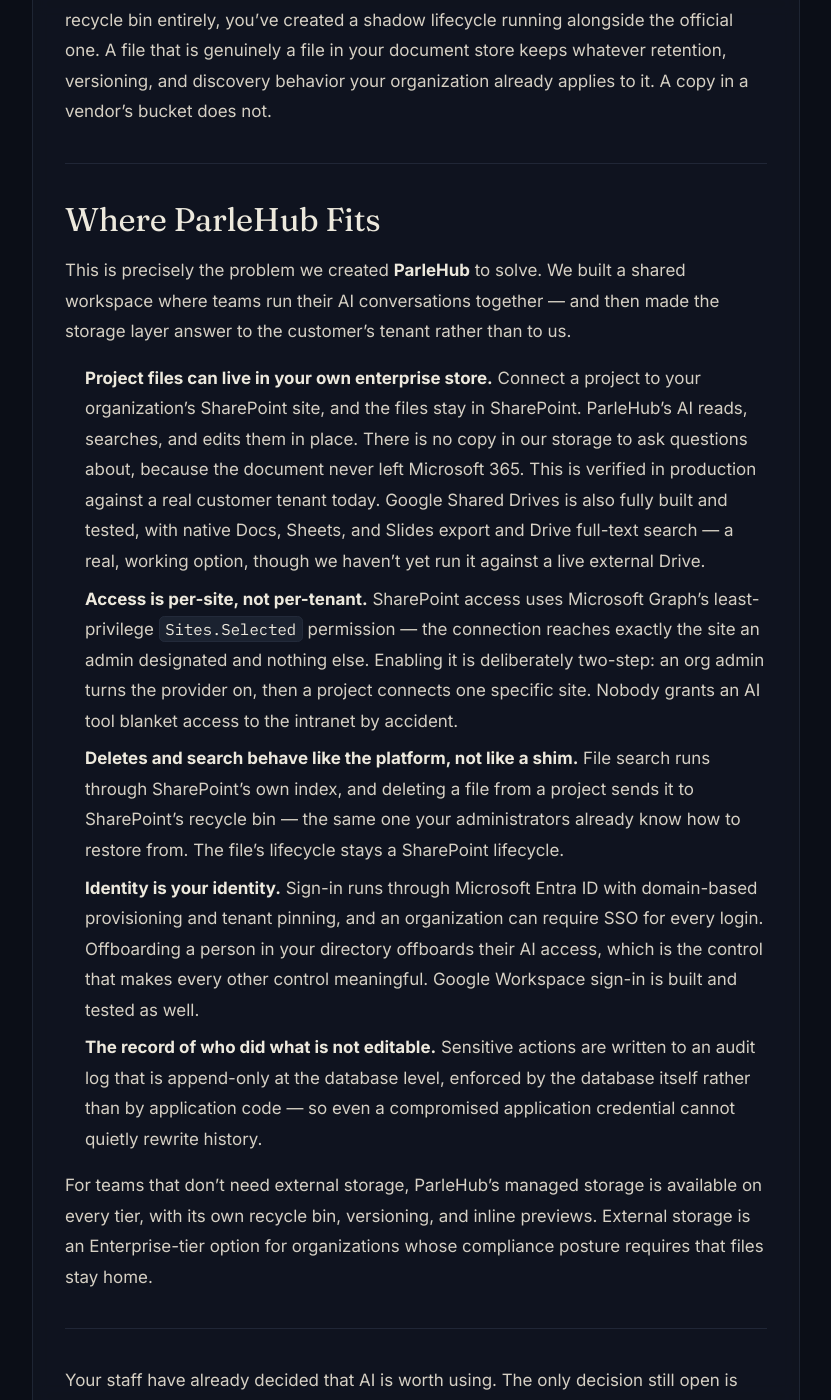
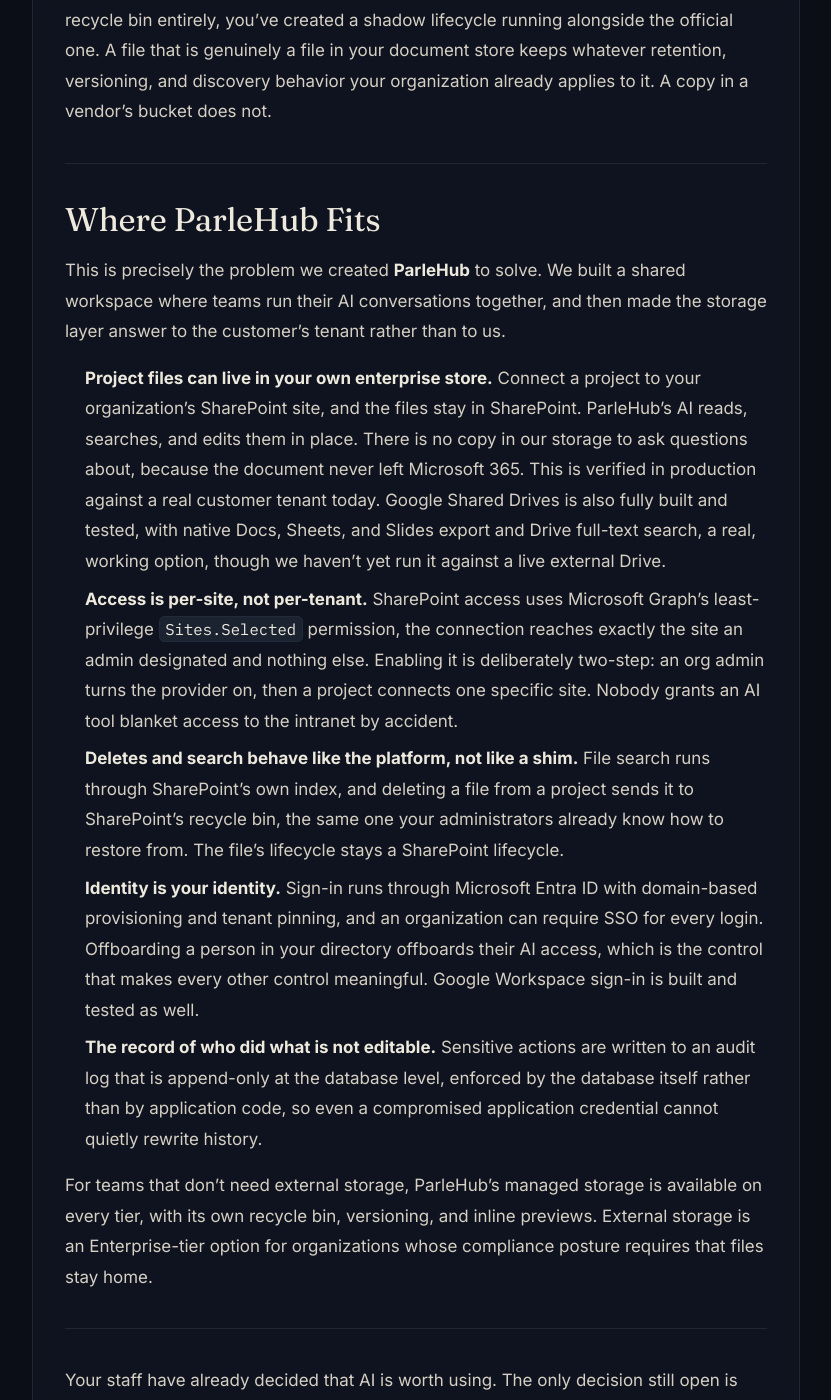
Before and after one commit to parlehub/parlehub.github.io, a Jekyll site: the page built from _posts/2026-08-01-your-ai-vendor-is-a-data-residency-decision.md, in a window 1280 px wide and 1400 px high, scrolled down 3232 px. Shown: the whole window, without its empty margins (224-1055 px from the left). Built offline with Jekyll 4.4.1, drawn with Linux system fonts in a browser that asks for light colours; nearby versions of some CDN libraries; some of the changed text lies outside the part shown.

```diff
--- a/_posts/2026-08-01-your-ai-vendor-is-a-data-residency-decision.md
+++ b/_posts/2026-08-01-your-ai-vendor-is-a-data-residency-decision.md
@@ -5,7 +5,7 @@ date: 2026-08-01 10:00:00 -0400
 categories: [Security, AI Governance, Enterprise Tech]
 tags: [data-residency, compliance, sharepoint, byok, parlehub]
 author: ParleHub Team
-description: "Every file pasted into a chat window is an unreviewed data-governance decision. The fix isn't a stricter policy — it's keeping the files in your own tenant."
+description: "Every file pasted into a chat window is an unreviewed data-governance decision. The fix isn't a stricter policy, it's keeping the files in your own tenant."
 ---
 
 Buying a CRM at an enterprise takes four months. There is a security questionnaire, a SOC 2 report to read, a data processing agreement to redline, and a conversation about which region the data sits in. Legal weighs in. Procurement weighs in. Somebody makes a spreadsheet of vendors and their subprocessors.
@@ -34,13 +34,13 @@ Think of it as a photocopier that someone installed in the lobby. It works beaut
 
 When staff sign up for consumer-tier AI accounts with a work email, the organization has silently acquired a data processor with no contract governing it. There's no DPA, no defined retention period, no deletion guarantee, no subprocessor list, and often no way to enumerate who in the company even has an account.
 
-Ask the question an auditor asks: *which third parties currently hold copies of our customer data?* In most enterprises, the honest answer includes a set of AI vendors that appear nowhere in the vendor register — because nobody procured them.
+Ask the question an auditor asks: *which third parties currently hold copies of our customer data?* In most enterprises, the honest answer includes a set of AI vendors that appear nowhere in the vendor register, because nobody procured them.
 
 ### 3. The Download-Reupload Loop
 
 The teams that do try to stay compliant end up performing a strange ritual. Priya in Finance downloads the quarterly model from the managed drive to a laptop, uploads it to an AI tool, works through the analysis, downloads the result, and uploads that back to the drive.
 
-At every step the file is a real, governed asset. In the middle, it is a loose copy on a laptop and a second loose copy inside a vendor's storage. The governed version and the version people are actually working on have quietly diverged, and the copy that mattered — the one with the AI's revisions — spent the afternoon somewhere your retention policy has never heard of.
+At every step the file is a real, governed asset. In the middle, it is a loose copy on a laptop and a second loose copy inside a vendor's storage. The governed version and the version people are actually working on have quietly diverged, and the copy that mattered, the one with the AI's revisions, spent the afternoon somewhere your retention policy has never heard of.
 
 The instinct in all three cases is to write a policy. Policies are worth writing, but a policy is a request. It asks people to be less productive on purpose, and it competes directly against a tool that saves them two hours. That is not a contest policy wins, and enforcement of a rule nobody can technically violate is the only kind that holds.
 
@@ -52,11 +52,11 @@ If AI is going to touch real work product, the question stops being *what are st
 
 ### 1. The File Never Leaves the Tenant
 
-The strongest possible control is not encryption or a retention promise from a vendor. It's that the document was never copied out in the first place. If the AI reads and writes the file in place, inside storage your organization already owns and already governs, the residency question resolves itself — there is no second copy whose location needs defending.
+The strongest possible control is not encryption or a retention promise from a vendor. It's that the document was never copied out in the first place. If the AI reads and writes the file in place, inside storage your organization already owns and already governs, the residency question resolves itself, there is no second copy whose location needs defending.
 
 ### 2. Least Privilege, Scoped to the Work
 
-Access that is granted tenant-wide is not access control. An AI workspace connected to a document store should hold the equivalent of a visitor badge to one room, not a master key to the building. The scope should be a specific site or drive, chosen deliberately, for a specific initiative — and it should be legible to a security reviewer without reading source code.
+Access that is granted tenant-wide is not access control. An AI workspace connected to a document store should hold the equivalent of a visitor badge to one room, not a master key to the building. The scope should be a specific site or drive, chosen deliberately, for a specific initiative, and it should be legible to a security reviewer without reading source code.
 
 ### 3. The Lifecycle Stays Intact
 
@@ -66,13 +66,13 @@ Governance isn't only about where a file sits; it's about what happens to it ove
 
 ## Where ParleHub Fits
 
-This is precisely the problem we created **ParleHub** to solve. We built a shared workspace where teams run their AI conversations together — and then made the storage layer answer to the customer's tenant rather than to us.
+This is precisely the problem we created **ParleHub** to solve. We built a shared workspace where teams run their AI conversations together, and then made the storage layer answer to the customer's tenant rather than to us.
 
-* **Project files can live in your own enterprise store.** Connect a project to your organization's SharePoint site, and the files stay in SharePoint. ParleHub's AI reads, searches, and edits them in place. There is no copy in our storage to ask questions about, because the document never left Microsoft 365. This is verified in production against a real customer tenant today. Google Shared Drives is also fully built and tested, with native Docs, Sheets, and Slides export and Drive full-text search — a real, working option, though we haven't yet run it against a live external Drive.
-* **Access is per-site, not per-tenant.** SharePoint access uses Microsoft Graph's least-privilege `Sites.Selected` permission — the connection reaches exactly the site an admin designated and nothing else. Enabling it is deliberately two-step: an org admin turns the provider on, then a project connects one specific site. Nobody grants an AI tool blanket access to the intranet by accident.
-* **Deletes and search behave like the platform, not like a shim.** File search runs through SharePoint's own index, and deleting a file from a project sends it to SharePoint's recycle bin — the same one your administrators already know how to restore from. The file's lifecycle stays a SharePoint lifecycle.
+* **Project files can live in your own enterprise store.** Connect a project to your organization's SharePoint site, and the files stay in SharePoint. ParleHub's AI reads, searches, and edits them in place. There is no copy in our storage to ask questions about, because the document never left Microsoft 365. This is verified in production against a real customer tenant today. Google Shared Drives is also fully built and tested, with native Docs, Sheets, and Slides export and Drive full-text search, a real, working option, though we haven't yet run it against a live external Drive.
+* **Access is per-site, not per-tenant.** SharePoint access uses Microsoft Graph's least-privilege `Sites.Selected` permission, the connection reaches exactly the site an admin designated and nothing else. Enabling it is deliberately two-step: an org admin turns the provider on, then a project connects one specific site. Nobody grants an AI tool blanket access to the intranet by accident.
+* **Deletes and search behave like the platform, not like a shim.** File search runs through SharePoint's own index, and deleting a file from a project sends it to SharePoint's recycle bin, the same one your administrators already know how to restore from. The file's lifecycle stays a SharePoint lifecycle.
 * **Identity is your identity.** Sign-in runs through Microsoft Entra ID with domain-based provisioning and tenant pinning, and an organization can require SSO for every login. Offboarding a person in your directory offboards their AI access, which is the control that makes every other control meaningful. Google Workspace sign-in is built and tested as well.
-* **The record of who did what is not editable.** Sensitive actions are written to an audit log that is append-only at the database level, enforced by the database itself rather than by application code — so even a compromised application credential cannot quietly rewrite history.
+* **The record of who did what is not editable.** Sensitive actions are written to an audit log that is append-only at the database level, enforced by the database itself rather than by application code, so even a compromised application credential cannot quietly rewrite history.
 
 For teams that don't need external storage, ParleHub's managed storage is available on every tier, with its own recycle bin, versioning, and inline previews. External storage is an Enterprise-tier option for organizations whose compliance posture requires that files stay home.
 
```
Also changed, not shown: .claude/skills/blog-post/SKILL.md.
